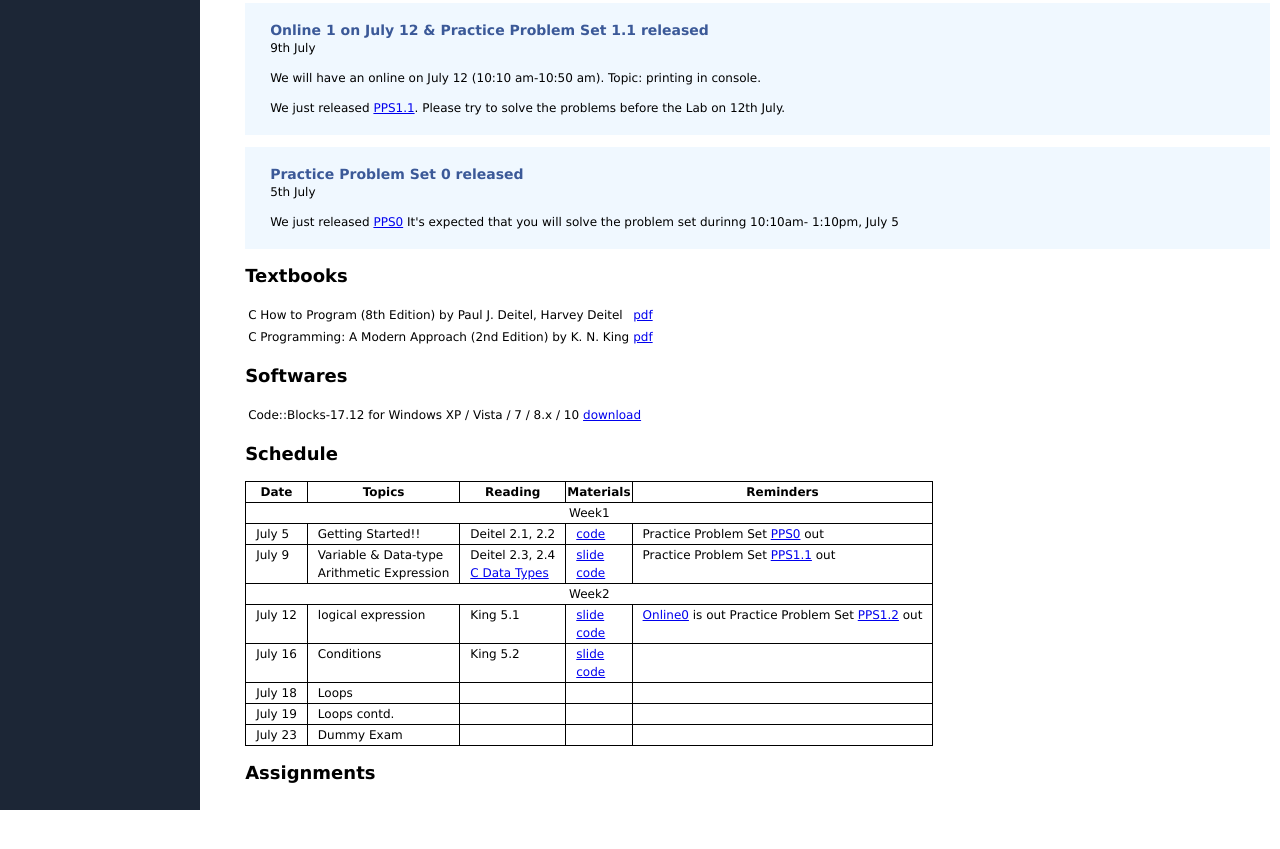
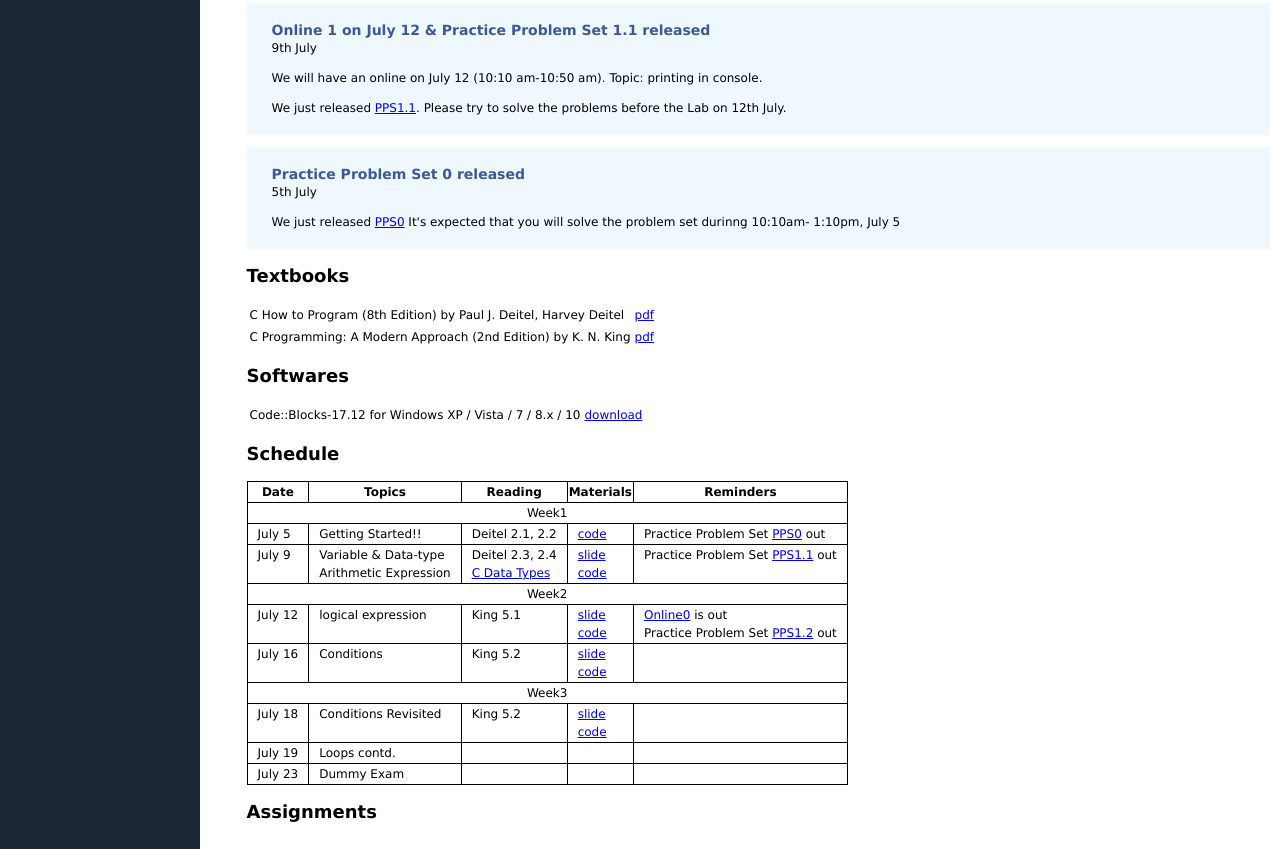
Before and after one commit to YeasirRayhanPrince/yeasirrayhanprince.github.io, a plain HTML site: page cse103_summer2020.html in a window 1280 px wide. Shown: the part 371-1220 px from the top of the page. Before the commit the page ends 1181 px from the top, so only its background shows below. Drawn offline with Linux system fonts and the light colour scheme.

Commit message:
updated_w3

```diff
--- a/cse103_summer2020.html
+++ b/cse103_summer2020.html
@@ -198,7 +198,7 @@
 				<a href="https://yeasirrayhanprince.github.io/cse103/codes/relational_logical_operator.zip">code</a>
 			</td>
 			<td class="td-gen">
-				<a href="https://yeasirrayhanprince.github.io/cse103/onlines/Online0.pdf">Online0</a> is out
+				<a href="https://yeasirrayhanprince.github.io/cse103/onlines/Online0.pdf">Online0</a> is out <br>
 				Practice Problem Set <a href="https://yeasirrayhanprince.github.io/cse103/problem_sets/PPS1.2.pdf">PPS1.2</a> out
 			</td>
 		</tr>
@@ -212,11 +212,15 @@
 			</td>
 			<td class="td-gen"> </td>
 		</tr>
+		<td colspan = "5" style="text-align: center">Week3</td>
 		<tr>
 			<td  class="td-gen">July 18</td>
-			<td class="td-gen"> Loops </td>
-			<td class="td-gen"> </td>
-			<td class="td-gen"> </td>
+			<td class="td-gen"> Conditions Revisited </td>
+			<td class="td-gen"> King 5.2</td>
+			<td class="td-gen">
+				<a href="https://yeasirrayhanprince.github.io/cse103/slides/conditions_revisited.pdf">slide</a> <br>
+				<a href="https://yeasirrayhanprince.github.io/cse103/codes/conditions_revisited.zip">code</a>
+			</td>
 			<td class="td-gen"> </td>
 		</tr>
 		<tr>
```
